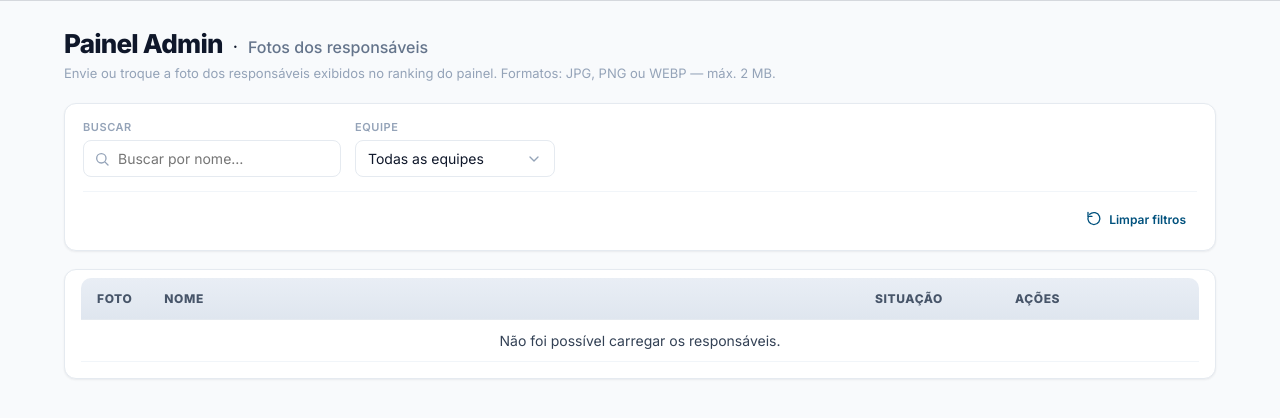
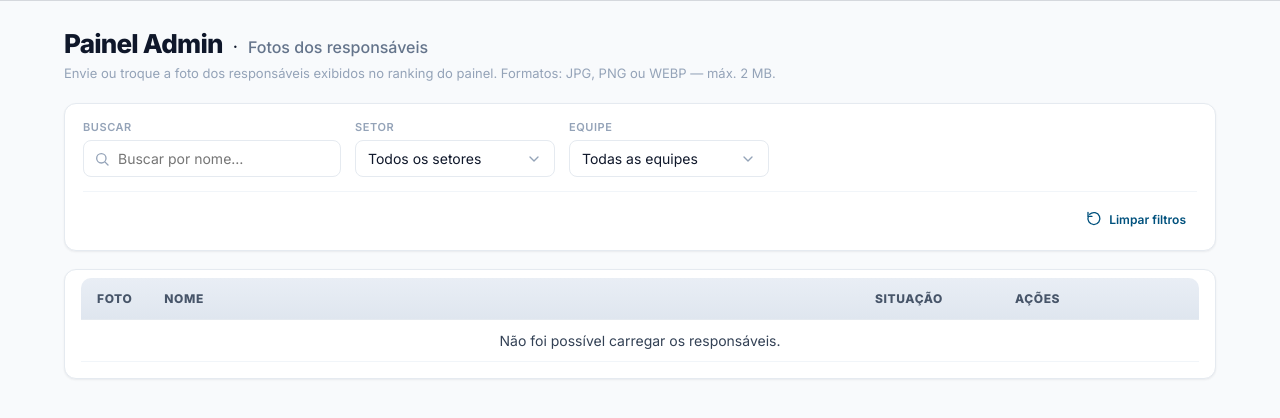
Before and after one commit to devops-rede-damas/gestao_a_vista, a Flask app: template templates/admin/fotos.html in a window 1280 px wide. Shown: the part 62-480 px from the top of the page. Run offline with Flask 3, Linux system fonts and the light colour scheme; the template is opened without the code that fills it, so the values that code supplies are empty.

Commit message:
feat(fotos): filtro por setor na tela de fotos, fiel ao painel
Associacao inversa equipe->setor (core.sectors.setores_de) espelhando o build_filter: equipe exata, contains sem acento e recorte por responsaveis. A API /admin/api/responsaveis carimba setores[] por pessoa e a tela ganha um multi-select de setor ao lado do de equipe.

```diff
--- a/core/sectors.py
+++ b/core/sectors.py
@@ -6,6 +6,7 @@ Flask, HTTP ou o Movidesk. Assim permanece desacoplado e fácil de testar.
 """
 import json
 import os
+import unicodedata
 
 _CONFIG_PATH = os.path.join(os.path.dirname(os.path.dirname(__file__)), "config", "setores.json")
 
@@ -56,6 +57,12 @@ def sector_display(setor, cfg=None):
 def _escape(value):
     """Escapa aspas simples para literais OData (' -> '')."""
     return str(value).replace("'", "''")
+
+
+def _normalizar(texto):
+    """Minúsculas sem acento — reproduz o contains() do Movidesk (insensível a acento/caixa)."""
+    decomposto = unicodedata.normalize("NFKD", str(texto))
+    return "".join(c for c in decomposto if not unicodedata.combining(c)).casefold()
 
 
 def _rule_clause(rule):
@@ -134,3 +141,46 @@ def build_day_filter(setor, desde, cfg=None):
     janela = " or ".join(f"{campo} ge {desde}" for campo in _DAY_ACTIVITY_FIELDS)
     partes.append(f"({janela})")
     return " and ".join(partes)
+
+
+def _regra_casa(rule, owner_team, owner_name):
+    """Caminho INVERSO de _rule_clause: uma equipe (e opcionalmente o dono) casa esta regra?
+
+    Espelha a mesma semântica do filtro enviado ao Movidesk: 'equipe' é match exato,
+    'contem' é substring insensível a acento/caixa e 'responsaveis' restringe a regra
+    às pessoas nomeadas (comparando pelo nome do dono). Assim a associação equipe->setor
+    fica fiel ao build_filter, que é o que o painel usa.
+    """
+    if rule.get("equipe"):
+        if owner_team != rule["equipe"]:
+            return False
+    elif rule.get("contem"):
+        if _normalizar(rule["contem"]) not in _normalizar(owner_team):
+            return False
+    else:
+        raise SectorConfigError("Cada item de 'regras' precisa de 'equipe' ou 'contem'.")
+    responsaveis = rule.get("responsaveis") or []
+    if responsaveis:
+        alvo = (owner_name or "").strip()
+        return bool(alvo) and any(alvo == str(p).strip() for p in responsaveis)
+    return True
+
+
+def setores_de(owner_team, owner_name=None, cfg=None):
+    """Associação INVERSA equipe->setor: a que setor(es) uma equipe/dono pertence.
+
+    Recebe a equipe do ticket (ownerTeam) e, opcionalmente, o nome do responsável
+    (necessário só para as regras com 'responsaveis'). Devolve a lista de chaves de
+    setor cujas regras casam — pode ser 0, 1 ou N (uma equipe/pessoa pode servir a
+    mais de um setor). Lê a MESMA config do build_filter, então o resultado é fiel
+    ao recorte do painel.
+    """
+    cfg = cfg or load_config()
+    if not owner_team:
+        return []
+    achados = []
+    for setor in _sector_keys(cfg):
+        regras = cfg["setores"][setor].get("regras") or []
+        if any(_regra_casa(r, owner_team, owner_name) for r in regras):
+            achados.append(setor)
+    return achados
--- a/static/js/admin-fotos.js
+++ b/static/js/admin-fotos.js
@@ -15,6 +15,9 @@ const TIPOS_OK = ["image/jpeg", "image/png", "image/webp"];
 
 let responsaveis = [];
 const equipesSel = new Set(); // equipes marcadas no filtro (multi-selecao)
+const setoresSel = new Set(); // setores marcados no filtro (multi-selecao)
+const nomeSetor = {};         // chave -> nome amigavel do setor (vem do template)
+(window.SETORES || []).forEach((s) => { nomeSetor[s.chave] = s.nome; });
 
 // Icones SVG estaticos (conteudo fixo, nao vem do usuario -> seguro em innerHTML).
 const TOAST_ICONES = {
@@ -66,6 +69,7 @@ function render() {
   const termo = (document.getElementById("f-busca").value || "").trim().toLowerCase();
   let filtrados = responsaveis;
   if (termo) filtrados = filtrados.filter((r) => (r.nome || "").toLowerCase().includes(termo));
+  if (setoresSel.size) filtrados = filtrados.filter((r) => (r.setores || []).some((s) => setoresSel.has(s)));
   if (equipesSel.size) filtrados = filtrados.filter((r) => (r.equipes || []).some((e) => equipesSel.has(e)));
   document.getElementById("fotos-lista").innerHTML =
     filtrados.map(itemHtml).join("") || '<tr><td colspan="4" class="foto-vazio">Nenhum responsável encontrado.</td></tr>';
@@ -73,7 +77,7 @@ function render() {
   document.getElementById("fotos-count").textContent = filtrados.length === total
     ? total + (total === 1 ? " responsável" : " responsáveis")
     : filtrados.length + " de " + total + " responsáveis";
-  document.getElementById("btn-limpar").hidden = !(termo || equipesSel.size);
+  document.getElementById("btn-limpar").hidden = !(termo || equipesSel.size || setoresSel.size);
 }
 
 async function carregar() {
@@ -84,6 +88,7 @@ async function carregar() {
     if (!resp.ok) throw new Error("Falha ao carregar");
     responsaveis = await resp.json();
     popularEquipes();
+    popularSetores();
     render();
   } catch (e) {
     lista.innerHTML = '<tr><td colspan="4" class="foto-vazio">Não foi possível carregar os responsáveis.</td></tr>';
@@ -166,6 +171,25 @@ function atualizarLabelEquipe() {
     n ? `${n} equipe${n > 1 ? "s" : ""}` : "Todas as equipes";
 }
 
+// Popula o dropdown de setores com os setores DISTINTOS presentes nos dados (nome amigavel).
+function popularSetores() {
+  const set = new Set();
+  responsaveis.forEach((r) => (r.setores || []).forEach((s) => set.add(s)));
+  const chaves = [...set].sort((a, b) => (nomeSetor[a] || a).localeCompare(nomeSetor[b] || b));
+  document.getElementById("f-setor-menu").innerHTML = chaves.map((s) => `
+    <label class="multi-option" title="${escapeHtml(nomeSetor[s] || s)}">
+      <input type="checkbox" value="${escapeHtml(s)}"${setoresSel.has(s) ? " checked" : ""}>
+      <span>${escapeHtml(nomeSetor[s] || s)}</span>
+    </label>`).join("");
+  atualizarLabelSetor();
+}
+
+function atualizarLabelSetor() {
+  const n = setoresSel.size;
+  document.querySelector("#f-setor .multi-label").textContent =
+    n ? `${n} setor${n > 1 ? "es" : ""}` : "Todos os setores";
+}
+
 document.getElementById("f-busca").addEventListener("input", render);
 
 // Multi-select de equipe: abre/fecha, marca checkboxes, fecha ao clicar fora.
@@ -192,12 +216,39 @@ document.addEventListener("click", (e) => {
   }
 });
 
+// Multi-select de setor: mesma mecanica do de equipe.
+const multiSetor = document.getElementById("f-setor");
+const toggleSetor = document.getElementById("f-setor-toggle");
+const menuSetor = document.getElementById("f-setor-menu");
+toggleSetor.addEventListener("click", (e) => {
+  e.stopPropagation();
+  const abrir = menuSetor.hidden;
+  menuSetor.hidden = !abrir;
+  toggleSetor.setAttribute("aria-expanded", String(abrir));
+});
+menuSetor.addEventListener("change", (e) => {
+  const cb = e.target.closest("input[type=checkbox]");
+  if (!cb) return;
+  if (cb.checked) setoresSel.add(cb.value); else setoresSel.delete(cb.value);
+  atualizarLabelSetor();
+  render();
+});
+document.addEventListener("click", (e) => {
+  if (!multiSetor.contains(e.target)) {
+    menuSetor.hidden = true;
+    toggleSetor.setAttribute("aria-expanded", "false");
+  }
+});
+
 // Limpa busca + equipes selecionadas (aparece so quando ha filtro ativo).
 document.getElementById("btn-limpar").addEventListener("click", () => {
   document.getElementById("f-busca").value = "";
   equipesSel.clear();
   menuEquipe.querySelectorAll("input[type=checkbox]").forEach((cb) => (cb.checked = false));
   atualizarLabelEquipe();
+  setoresSel.clear();
+  menuSetor.querySelectorAll("input[type=checkbox]").forEach((cb) => (cb.checked = false));
+  atualizarLabelSetor();
   render();
 });
 
--- a/templates/admin/fotos.html
+++ b/templates/admin/fotos.html
@@ -46,6 +46,16 @@
           </div>
         </div>
         <div class="filter-field">
+          <label>Setor</label>
+          <div class="multi" id="f-setor">
+            <button type="button" class="multi-toggle" id="f-setor-toggle" aria-haspopup="true" aria-expanded="false">
+              <span class="multi-label">Todos os setores</span>
+              <svg class="multi-chevron" viewBox="0 0 24 24" fill="none" stroke="currentColor" stroke-width="2" stroke-linecap="round" stroke-linejoin="round"><polyline points="6 9 12 15 18 9"/></svg>
+            </button>
+            <div class="multi-menu" id="f-setor-menu" hidden></div>
+          </div>
+        </div>
+        <div class="filter-field">
           <label>Equipe</label>
           <div class="multi" id="f-equipe">
             <button type="button" class="multi-toggle" id="f-equipe-toggle" aria-haspopup="true" aria-expanded="false">
@@ -80,6 +90,7 @@
 
   <div class="toast-wrap" id="toast-wrap"></div>
 
+  <script>window.SETORES = {{ setores | tojson }};</script>
   <script src="{{ url_for('static', filename='js/admin-fotos.js') }}" type="module"></script>
 </body>
 </html>
```
Also changed, not shown: admin_api.py (+9 -2 lines).
